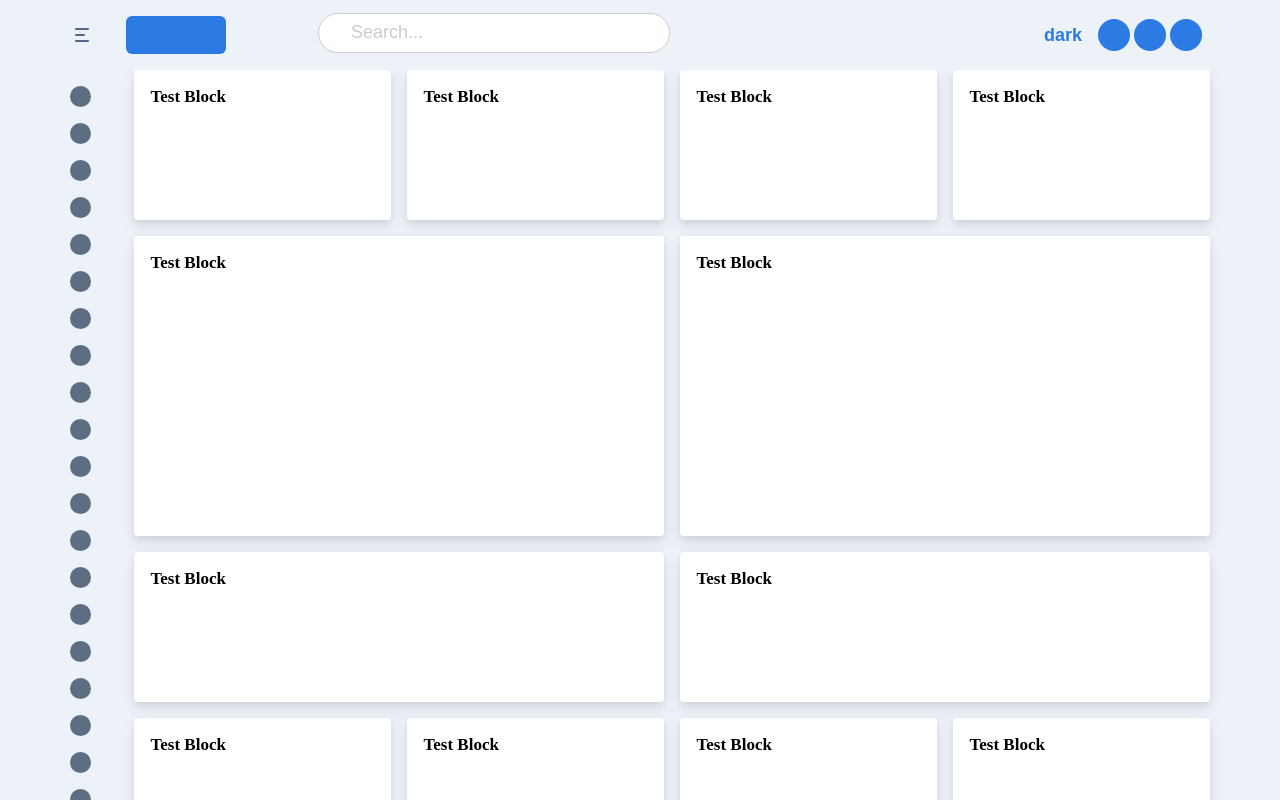
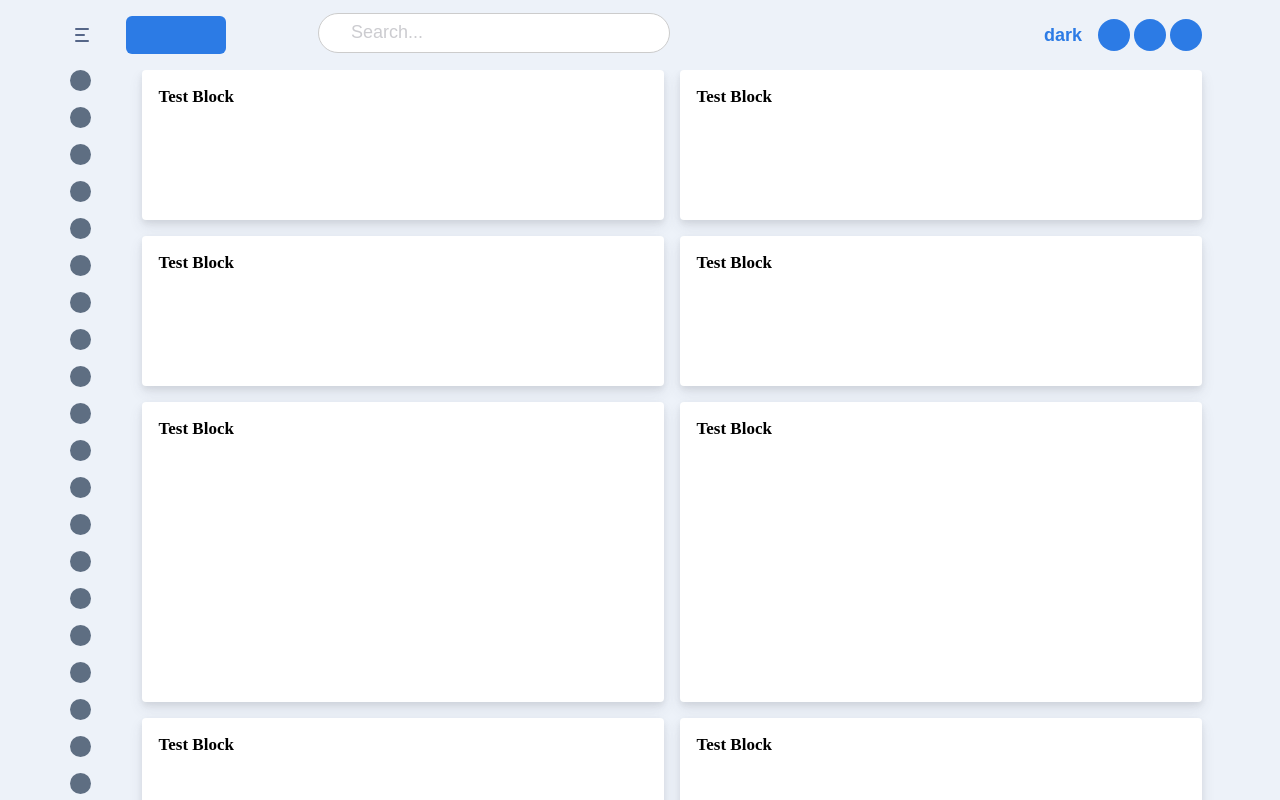
Before and after one commit to yunojang-wizcore/dashboard, a React (Create React App) app: page / in a window 1280 px wide. Shown: the top 800 px of the page. Built offline with nearby package versions, Linux system fonts and the light colour scheme.

Commit message:
메뉴바 반응형 토글

```diff
--- a/src/Components/Content/index.tsx
+++ b/src/Components/Content/index.tsx
@@ -11,12 +11,16 @@ interface ConetentProps {
 }
 
 const Conetent: FC<ConetentProps> = () => {
-  const {open} = useContext(MenuContext);
+  const {open :isOpen} = useContext(MenuContext);
   const {isDark} = useContext(ThemeContext);
 
-  const classes = `${mainContent} ${open && 'open'}`;
-  const cardClasses = `${card} ${isDark && 'dark'}`;
-  const bigCardClasses = `big ${card} ${isDark && 'dark'}`;
+  const dark = isDark ? 'dark' : '';
+  const open = isOpen ? 'open' : '';
+
+  const classes = `${mainContent} ${open}`;
+
+  const cardClasses = `${card} ${dark}`;
+  const bigCardClasses = `big ${card} ${dark}`;
 
   const listDiv = (l: number, className:string) => map<number, JSX.Element>((n)=>
     <div key={n} className={className}><h1>Test Block</h1></div>
@@ -77,6 +81,7 @@ const row = css`
   flex-wrap: wrap;
   gap: 1em;
   margin-bottom: 1em;
+  padding: 0 .5em;
 `;
 
 const card = css`
@@ -86,6 +91,10 @@ const card = css`
   border-radius: 4px;
   padding: .5em;
   box-shadow: rgba(65, 69, 88, 0.1) 0px 7px 14px 0px, rgba(0, 0, 0, 0.07) 0px 3px 6px 0px;
+
+  @media (max-width: ${size.desktop}) {
+    min-width: 350px;
+  }
 
   &>h1 {
     font-size: 17px;
--- /dev/null
+++ b/src/Components/Navbar/MenuIcon.tsx
@@ -0,0 +1,41 @@
+import { css } from "@emotion/css";
+import { MenuContext, ThemeContext } from "App";
+import { FC, useContext } from "react";
+import { color_dark, size } from "style/theme";
+
+interface MenuIconProps {
+  icon: any
+  isOpen: boolean
+}
+
+const MenuIcon: FC<MenuIconProps> = ({icon, isOpen}) => {
+  const {isDark} = useContext(ThemeContext);
+
+  const dark = isDark ? 'dark' : '';
+  const open = isOpen ? 'open' : '';
+  const classes = `${cls} ${dark} ${open}`;
+  return (
+    <div className={classes}>{icon}</div>
+  );
+}
+
+export default MenuIcon;
+
+const cls = css`
+  min-width: 21px;
+  min-height: 21px;
+  border-radius: 50%;
+  background: #5e6e82;
+
+  @media (max-width :${size.labtop}) {
+    display: none;
+
+    &.open {
+      display: block;
+    }
+  }
+
+  &.dark {
+    background: ${color_dark.font};
+  }
+`
--- a/src/Components/Navbar/MenuItem.tsx
+++ /dev/null
@@ -1,65 +0,0 @@
-import { FC, useContext } from "react";
-import { css } from "@emotion/css";
-
-import { color_dark } from "style/theme";
-import { MenuContext, ThemeContext } from "App";
-
-interface MenuItemProps {
-  menu:any
-  isOpen:boolean
-}
-
-const MenuItem: FC<MenuItemProps> = ({menu, isOpen}) => {
-  const {open, toggle} = useContext(MenuContext);
-  const {isDark} = useContext(ThemeContext);
-
-  const dark = isDark ? 'dark' : '';
-  const iconCls = `${icon} ${dark}`;
-  const linkCls = `${link} ${dark}`;
-
-  const onClick = () => {
-    if (open) {
-      return null;
-    }
-
-    toggle();
-  }
-
-  return (
-    <div className={item}>
-      <div className={iconCls} onClick={onClick}></div>
-
-      {isOpen && <div className={linkCls}>{menu.name}</div>}
-    </div>
-  );
-}
-
-export default MenuItem;
-
-const item = css`
-  display: flex;
-  align-items: center;
-  gap: 1em;
-  cursor: pointer;
-`;
-
-const icon = css`
-  width: 21px;
-  height: 21px;
-  border-radius: 50%;
-  background: #5e6e82;
-
-  &.dark {
-    background: ${color_dark.font};
-  }
-`
-const link = css`
-  width: 8em;
-  transform-origin: left;
-  animation: .1s slide cubic-bezier(0,0,0,1);
-  color: #5e6e82;
-
-  &.dark {
-    color: ${color_dark.font};
-  }
-`;
--- a/src/Components/Navbar/MenuList.tsx
+++ b/src/Components/Navbar/MenuList.tsx
@@ -2,9 +2,10 @@ import { FC, useContext } from "react";
 import { css } from "@emotion/css";
 
 import MENU_LIST from "mock/menuList";
-import MenuItem from "./MenuItem";
-import { size } from "style/theme";
+import MenuName from "./MenuName";
 import { ThemeContext } from "App";
+import MenuIcon from "./MenuIcon";
+import { color, color_dark, size } from "style/theme";
 
 interface MenuListProps {
   isOpen: boolean
@@ -18,22 +19,34 @@ const MenuList: FC<MenuListProps> = ({isOpen}) => {
   const classes = `${list} ${open} ${dark}`;
 
   return (
-    <ul className={classes}>
-      {MENU_LIST.map((menu, i) => <MenuItem key={i} menu={menu} isOpen={isOpen}/>)}
-    </ul>
+    <div className={classes}>
+      <ul>
+        {MENU_LIST.map((menu, i) => <MenuIcon key={i} icon={menu.icon} isOpen={isOpen}/>)}
+      </ul>
+      <ul>
+        {MENU_LIST.map((menu, i) => <MenuName key={i} name={menu.name} isOpen={isOpen}/>)}
+      </ul>
+    </div>
   );
 }
 
 export default MenuList;
 
+const height = 'calc(100vh - 70px)';
+
 const list = css`
+  height: ${height};
   display: flex;
-  flex-direction: column;
   gap: 1em;
-  height: calc(100vh - 70px - 1em);
 
   &.open {
     overflow-y: scroll;
+  }
+
+  &>ul {
+    display: flex;
+    flex-direction: column;
+    gap: 1em;
   }
 
   ::-webkit-scrollbar {
@@ -41,7 +54,7 @@ const list = css`
   }
 
   ::-webkit-scrollbar-thumb {
-    background: #ccc;
+    background: #afbac8;
     border-radius: 10px;
   }
   &.dark::-webkit-scrollbar-thumb {
@@ -49,6 +62,18 @@ const list = css`
   }
 
   @media (max-width :${size.labtop}) {
-    display: none;
+    transition: .2s;
+    height: 0px;
+
+    &.open {
+      height: ${height};
+      background: ${color.main};
+      opacity: 0.9;
+      width: 960px;
+
+      &.dark {
+        background: ${color_dark.main};
+      }
+    }
   }
 `;
--- /dev/null
+++ b/src/Components/Navbar/MenuName.tsx
@@ -0,0 +1,42 @@
+import { FC, useContext } from "react";
+import { css } from "@emotion/css";
+
+import { color_dark, size } from "style/theme";
+import { ThemeContext } from "App";
+
+interface MenuNameProps {
+  name:string
+  isOpen:boolean
+}
+
+const MenuName: FC<MenuNameProps> = ({name, isOpen}) => {
+  const {isDark} = useContext(ThemeContext);
+
+  const dark = isDark ? 'dark' : '';
+  const open = isOpen ? 'open' : '';
+  const linkCls = `${link} ${dark} ${open}`;
+
+  if (!isOpen) return null;
+
+  return (
+    <div className={linkCls}>{name}</div>
+  );
+}
+
+export default MenuName;
+
+const link = css`
+  width: 8em;
+  transform-origin: left;
+  animation: .1s slideX cubic-bezier(0,0,0,1);
+  color: #5e6e82;
+  font-weight: bold;
+
+  &.dark {
+    color: ${color_dark.font};
+  }
+
+  @media (max-width :${size.labtop}) {
+    animation: none;
+  }
+`;
--- a/src/Components/Navbar/index.tsx
+++ b/src/Components/Navbar/index.tsx
@@ -5,6 +5,7 @@ import { color } from "style/theme";
 
 import NavToggleButton from "./Components/NavToggleButton";
 import MenuList from "./MenuList";
+import ContentHeader from "Components/Content/Header";
 
 interface NavbarProps {}
 
@@ -17,6 +18,8 @@ const Navbar: FC<NavbarProps> = () => {
         <NavToggleButton isOpen={open} onClick={toggle} />
 
         <div className={logoWrapper}></div>
+
+        {/* <ContentHeader /> */}
       </div>
 
       <MenuList isOpen={open}/>
@@ -30,7 +33,6 @@ const asideCls = css`
   position: fixed;
   display: flex;
   flex-direction: column;
-  gap: 1em;
   z-index: 5;
 `;
 
--- a/src/index.tsx
+++ b/src/index.tsx
@@ -26,12 +26,21 @@ const globalStyle = css`
     list-style-type: none;
   }
 
-  @keyframes slide{
+  @keyframes slideX{
     from {
       transform: scaleX(0);
     }
     to {
       transform: scaleX(1);
+    }
+  }
+
+  @keyframes slideY{
+    from {
+      transform: scaleY(0);
+    }
+    to {
+      transform: scaleY(1);
     }
   }
 `;
--- a/src/mock/menuList.ts
+++ b/src/mock/menuList.ts
@@ -1,38 +1,38 @@
 const MENU_LIST = [
-  {name: 'dashboard'},
-  {name: 'calender'},
-  {name: 'chat'},
-  {name: 'Email'},
-  {name: 'Commerce'},
-  {name: 'kanvan'},
-  {name: 'social'},
-  {name: 'social'},
-  {name: 'social'},
-  {name: 'social'},
-  {name: 'social'},
-  {name: 'social'},
-  {name: 'social'},
-  {name: 'social'},
-  {name: 'social'},
-  {name: 'social'},
-  {name: 'social'},
-  {name: 'social'},
-  {name: 'social'},
-  {name: 'social'},
-  {name: 'social'},
-  {name: 'social'},
-  {name: 'social'},
-  {name: 'social'},
-  {name: 'social'},
-  {name: 'social'},
-  {name: 'social'},
-  {name: 'social'},
-  {name: 'social'},
-  {name: 'social'},
-  {name: 'social'},
-  {name: 'social'},
-  {name: 'social'},
-  {name: 'social'},
+  {name: 'dashboard', icon:''},
+  {name: 'calender', icon:''},
+  {name: 'chat', icon:''},
+  {name: 'Email', icon:''},
+  {name: 'Commerce', icon:''},
+  {name: 'kanvan', icon:''},
+  {name: 'social', icon:''},
+  {name: 'social', icon:''},
+  {name: 'social', icon:''},
+  {name: 'social', icon:''},
+  {name: 'social', icon:''},
+  {name: 'social', icon:''},
+  {name: 'social', icon:''},
+  {name: 'social', icon:''},
+  {name: 'social', icon:''},
+  {name: 'social', icon:''},
+  {name: 'social', icon:''},
+  {name: 'social', icon:''},
+  {name: 'social', icon:''},
+  {name: 'social', icon:''},
+  {name: 'social', icon:''},
+  {name: 'social', icon:''},
+  {name: 'social', icon:''},
+  {name: 'social', icon:''},
+  {name: 'social', icon:''},
+  {name: 'social', icon:''},
+  {name: 'social', icon:''},
+  {name: 'social', icon:''},
+  {name: 'social', icon:''},
+  {name: 'social', icon:''},
+  {name: 'social', icon:''},
+  {name: 'social', icon:''},
+  {name: 'social', icon:''},
+  {name: 'social', icon:''},
 ]
 
 export default MENU_LIST
```
